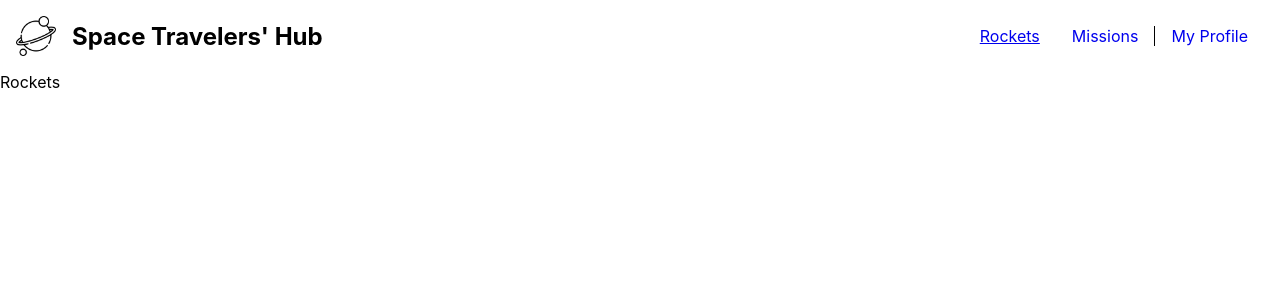
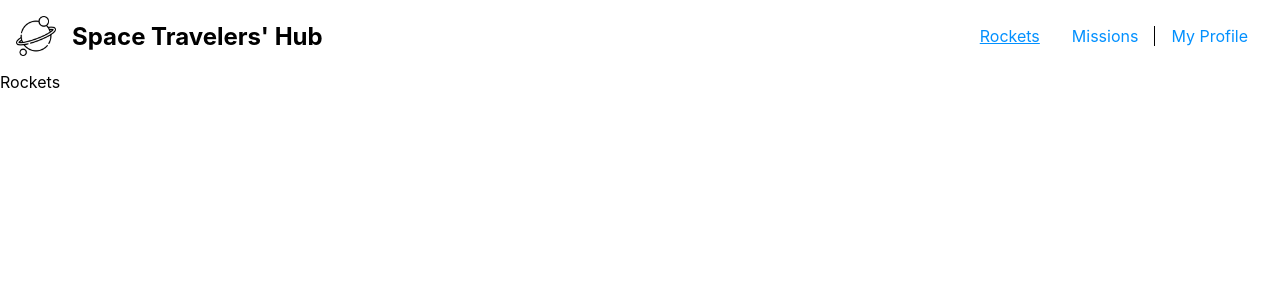
Before and after one commit to banzaman/Space-travelers, a React (Create React App) app: page / in a window 1280 px wide. Shown: the top 300 px of the page. Built offline with nearby package versions, Linux system fonts and the light colour scheme.

Commit message:
Add colors to links

```diff
--- a/src/components/css/Header.css
+++ b/src/components/css/Header.css
@@ -40,6 +40,10 @@ ul li:nth-child(2) {
   border-right: 1px solid black;
 }
 
+li a {
+  color: #0290ff;
+}
+
 li a.active {
   text-decoration: underline;
 }
```
